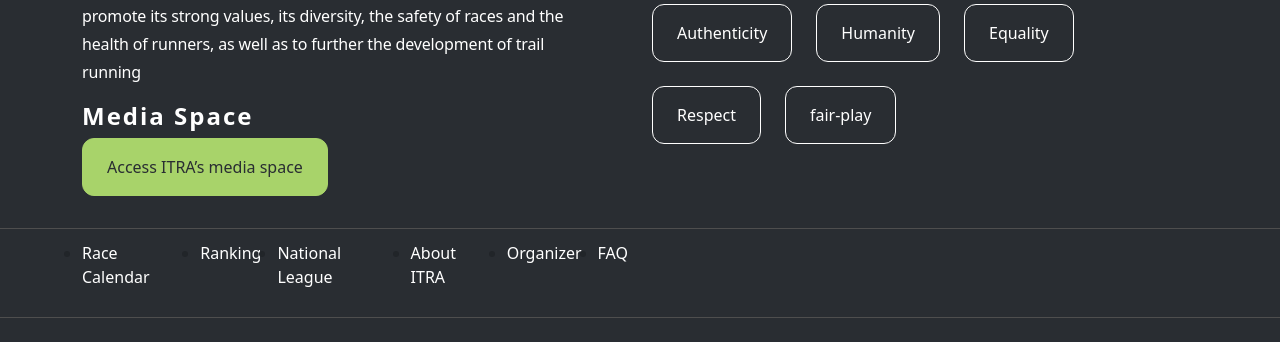
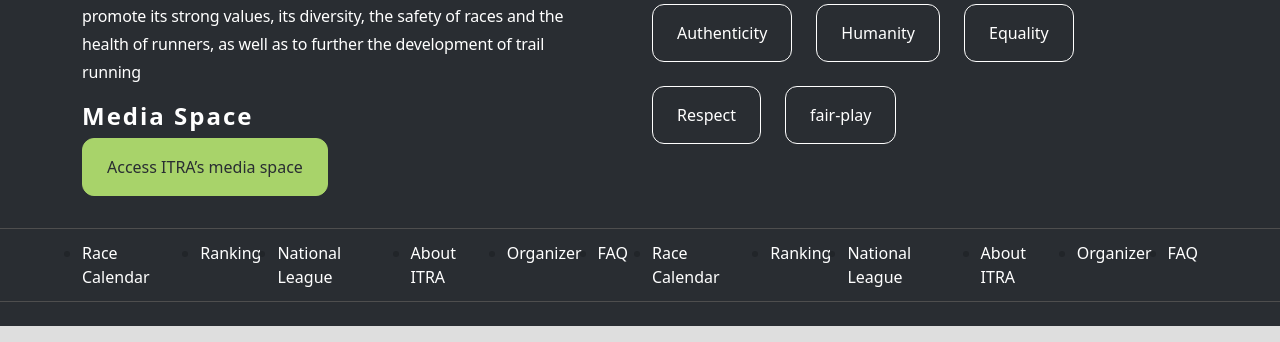
Before and after one commit to gwlzeeshan/itra, a plain HTML site: page index.html in a window 1280 px wide. Shown: the part 593-935 px from the top of the page. Drawn offline with Linux system fonts and the light colour scheme.

Commit message:
footer css html

```diff
--- a/assets/scss/component/_footer.scss
+++ b/assets/scss/component/_footer.scss
@@ -75,6 +75,7 @@ body{
             .quick-menu{
                 gap: 16px;
                 padding-left: 0;
+                margin-bottom: 0;
                 li {
                     a{
                         text-decoration: none;
--- a/index.html
+++ b/index.html
@@ -258,6 +258,30 @@
               </li>
             </ul>
           </div>
+          <div class="col-lg-6 col-md-6">
+            <div class="social-media-icon">
+              <ul class="d-flex quick-menu">
+                <li>
+                  <a href="#" class="text-white">Race Calendar</a>
+                </li>
+                <li>
+                  <a href="#" class="text-white">Ranking</a>
+                </li>
+                <li>
+                  <a href="#" class="text-white">National League</a>
+                </li>
+                <li>
+                  <a href="#" class="text-white">About ITRA</a>
+                </li>
+                <li>
+                  <a href="#" class="text-white">Organizer</a>
+                </li>
+                <li>
+                  <a href="#" class="text-white">FAQ</a>
+                </li>
+              </ul>
+            </div>
+          </div>
         </div>
       </div>
     </div>
```
Also changed, not shown: assets/css/style.css.
